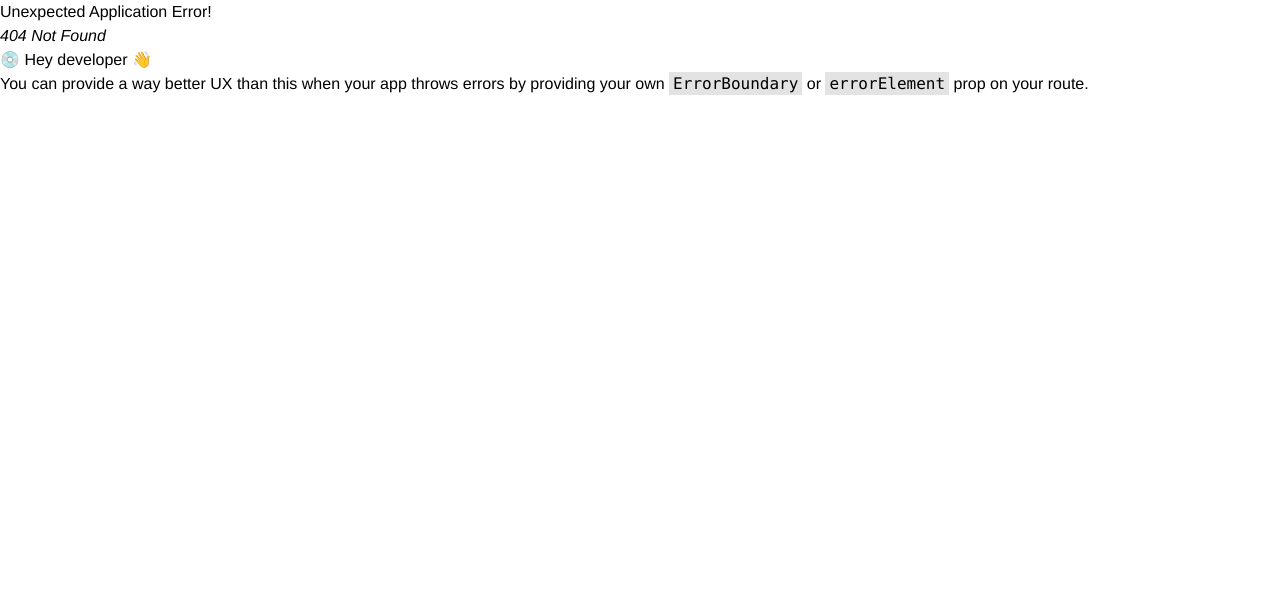
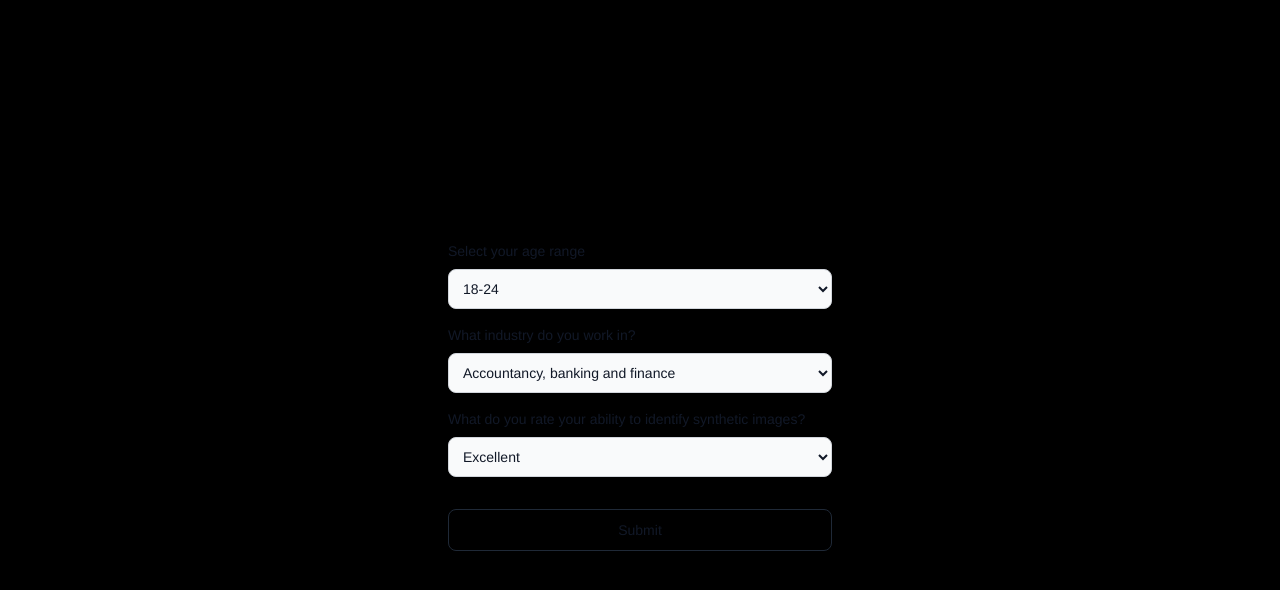
Before and after one commit to tippinsh/research-project-client, a React (Vite) app: page /participant in a window 1280 px wide. Before the commit this address had no page. Shown: the top 590 px of the page. Built offline with nearby package versions, Linux system fonts and the light colour scheme.

Commit message:
feat: Adding participant form submission and API request

```diff
--- a/src/App.jsx
+++ b/src/App.jsx
@@ -2,11 +2,13 @@ import { createBrowserRouter, RouterProvider } from "react-router-dom";
 import HomePage from "./pages/Home";
 import SurveyPage from "./pages/Survey";
 import ParticipantInformationPage from "./pages/ParticipantInformation";
+import ParticipantInputPage from "./pages/ParticipantInput";
 
 const router = createBrowserRouter([
   { path: "/", element: <HomePage /> },
   { path: "/survey", element: <SurveyPage /> },
   { path: "/participant-information", element: <ParticipantInformationPage /> },
+  { path: "/participant", element: <ParticipantInputPage /> },
 ]);
 
 function App() {
--- a/src/components/Answer.jsx
+++ b/src/components/Answer.jsx
@@ -11,7 +11,7 @@ export default function Answer() {
   const [selectedConfidence, setSelectedConfidence] = useState(0);
   const [lastSeen, setLastSeen] = useState(5);
   const [twitterData, setTwitterData] = useState([]);
-  const [showContent, setShowContent] = useState(false);
+  const [showContent, setShowContent] = useState(true);
 
   useEffect(() => {
     const storedQuestions = JSON.parse(localStorage.getItem("questions"));
@@ -91,7 +91,7 @@ export default function Answer() {
     };
 
     setAnswers((prevAnswers) => [...prevAnswers, answer]);
-    setShowContent(false);
+    // setShowContent(false);
     setRealorFake(0);
     setSelectedConfidence(0);
     document.getElementById("options").value = "";
--- a/src/components/ParticipantForm.jsx
+++ b/src/components/ParticipantForm.jsx
@@ -0,0 +1,158 @@
+import { Link } from "react-router-dom";
+import { useState, useEffect } from "react";
+
+function ParticipantForm() {
+  const [participantValues, setParticipantValues] = useState({
+    ageRange: "",
+    industry: "",
+    selfKnowledgeAssessment: "",
+  });
+  const [participantId, setParticipantId] = useState(0);
+
+  const handleChange = (e) => {
+    const { name, value } = e.target;
+    setParticipantValues((prevState) => ({
+      ...prevState,
+      [name]: value,
+    }));
+  };
+
+  useEffect(() => {
+    localStorage.setItem("participantId", participantId);
+  }, [participantId]);
+
+  async function handleSubmit(e) {
+    e.preventDefault();
+
+    const participantValuesInt = {
+      ageRange: parseInt(participantValues.ageRange),
+      industry: participantValues.industry,
+      selfKnowledgeAssessment: parseInt(
+        participantValues.selfKnowledgeAssessment
+      ),
+    };
+
+    const response = await fetch("http://localhost:8080/api/participant", {
+      method: "POST",
+      body: JSON.stringify(participantValuesInt),
+      headers: {
+        "Content-Type": "application/json",
+      },
+    });
+
+    const resData = await response.json();
+    if (!response.ok) {
+      throw new Error("Failed to update user data");
+    }
+
+    setParticipantId(resData.id);
+  }
+
+  return (
+    <div className="w-full">
+      <form className="max-w-sm mx-auto" method="post" onSubmit={handleSubmit}>
+        <label
+          htmlFor="ageRange"
+          className="block mb-2 text-sm font-medium text-gray-900 dark:text-white"
+        >
+          Select your age range
+        </label>
+        <select
+          id="ageRange"
+          name="ageRange"
+          value={participantValues.ageRange}
+          onChange={handleChange}
+          className="bg-gray-50 border border-gray-300 text-gray-900 text-sm rounded-lg focus:ring-blue-500 focus:border-blue-500 block w-full p-2.5 dark:bg-gray-700 dark:border-gray-600 dark:placeholder-gray-400 dark:text-white dark:focus:ring-blue-500 dark:focus:border-blue-500 mb-4"
+        >
+          <option value={0}>18-24</option>
+          <option value={1}>25-34</option>
+          <option value={2}>35-44</option>
+          <option value={3}>45-54</option>
+          <option value={4}>55-64</option>
+          <option value={5}>65 and over</option>
+        </select>
+        <label
+          htmlFor="industry"
+          className="block mb-2 text-sm font-medium text-gray-900 dark:text-white"
+        >
+          What industry do you work in?
+        </label>
+        <select
+          id="industry"
+          name="industry"
+          value={participantValues.industry}
+          onChange={handleChange}
+          className="bg-gray-50 border border-gray-300 text-gray-900 text-sm rounded-lg focus:ring-blue-500 focus:border-blue-500 block w-full p-2.5 dark:bg-gray-700 dark:border-gray-600 dark:placeholder-gray-400 dark:text-white dark:focus:ring-blue-500 dark:focus:border-blue-500 mb-4"
+        >
+          <option>Accountancy, banking and finance</option>
+          <option>Business, consulting and management</option>
+          <option>Charity and voluntary work</option>
+          <option>Creative arts and design</option>
+          <option>Energy and utilities</option>
+          <option>Engineering and manufacturing</option>
+          <option>Environment and agriculture</option>
+          <option>Healthcare</option>
+          <option>Hospitality and events management</option>
+          <option>Information technology</option>
+          <option>Law</option>
+          <option>Law enforcement and security</option>
+          <option>Leisure, sport and tourism</option>
+          <option>Marketing, advertising and PR</option>
+          <option>Property and construction</option>
+          <option>Public services and admin</option>
+          <option>Recruitment and HR</option>
+          <option>Retail</option>
+          <option>Sales</option>
+          <option>Science and pharmaceuticals</option>
+          <option>Social care</option>
+          <option>Teacher training and education</option>
+          <option>Transport and logistics</option>
+          <option>Retired</option>
+          <option>Unemployed</option>
+        </select>
+        <label
+          htmlFor="selfKnowledgeAssessment"
+          className="block mb-2 text-sm font-medium text-gray-900 dark:text-white"
+        >
+          What do you rate your ability to identify synthetic images?
+        </label>
+        <select
+          id="selfKnowledgeAssessment"
+          name="selfKnowledgeAssessment"
+          value={participantValues.selfKnowledgeAssessment}
+          onChange={handleChange}
+          className="bg-gray-50 border border-gray-300 text-gray-900 text-sm rounded-lg focus:ring-blue-500 focus:border-blue-500 block w-full p-2.5 dark:bg-gray-700 dark:border-gray-600 dark:placeholder-gray-400 dark:text-white dark:focus:ring-blue-500 dark:focus:border-blue-500 mb-4"
+        >
+          <option value={0}>Excellent</option>
+          <option value={1}>Very good</option>
+          <option value={2}>Good</option>
+          <option value={3}>Fair</option>
+          <option value={4}>Poor</option>
+          <option value={5}>
+            I've never seen an AI generated image before
+          </option>
+        </select>
+        {participantId === 0 && (
+          <button
+            type="submit"
+            className="mt-4 text-gray-900 hover:text-white border border-gray-800 w-full hover:bg-gray-900 focus:ring-4 focus:outline-none focus:ring-gray-300 font-medium rounded-lg text-sm px-5 py-2.5 text-center me-2 mb-2 dark:border-gray-600 dark:text-gray-400 dark:hover:text-white dark:hover:bg-gray-600 dark:focus:ring-gray-800"
+          >
+            Submit
+          </button>
+        )}
+        {participantId > 0 && (
+          <Link to="/survey">
+            <button
+              type="submit"
+              className="mt-4 text-gray-900 hover:text-white border border-gray-800 w-full hover:bg-gray-900 focus:ring-4 focus:outline-none focus:ring-gray-300 font-medium rounded-lg text-sm px-5 py-2.5 text-center me-2 mb-2 dark:border-gray-600 dark:text-gray-400 dark:hover:text-white dark:hover:bg-gray-600 dark:focus:ring-gray-800"
+            >
+              Next
+            </button>
+          </Link>
+        )}
+      </form>
+    </div>
+  );
+}
+
+export default ParticipantForm;
--- a/src/components/ResearchInformation.jsx
+++ b/src/components/ResearchInformation.jsx
@@ -194,7 +194,7 @@ function ResearchInformation() {
             leaveFrom="opacity-100"
             leaveTo="opacity-0"
           >
-            <Link to="/participant-information">
+            <Link to="/participant">
               <button
                 type="button"
                 class="text-gray-900 hover:text-white border border-gray-800 $ hover:bg-gray-900 focus:ring-4 focus:outline-none focus:ring-gray-300 font-medium rounded-lg text-sm px-5 py-2.5 text-center me-2 mb-2 dark:border-gray-600 dark:text-gray-400 dark:hover:text-white dark:hover:bg-gray-600 dark:focus:ring-gray-800"
--- a/src/pages/Home.jsx
+++ b/src/pages/Home.jsx
@@ -46,7 +46,7 @@ function HomePage() {
             <Link to="/participant-information">
               <button
                 type="button"
-                class="text-gray-900 hover:text-white border border-gray-800 $ hover:bg-gray-900 focus:ring-4 focus:outline-none focus:ring-gray-300 font-medium rounded-lg text-sm px-5 py-2.5 text-center me-2 mb-2 dark:border-gray-600 dark:text-gray-400 dark:hover:text-white dark:hover:bg-gray-600 dark:focus:ring-gray-800"
+                class="text-gray-900 hover:text-white border border-gray-800 hover:bg-gray-900 focus:ring-4 focus:outline-none focus:ring-gray-300 font-medium rounded-lg text-sm px-5 py-2.5 text-center me-2 mb-2 dark:border-gray-600 dark:text-gray-400 dark:hover:text-white dark:hover:bg-gray-600 dark:focus:ring-gray-800"
               >
                 Next
               </button>
--- /dev/null
+++ b/src/pages/ParticipantInput.jsx
@@ -0,0 +1,11 @@
+import ParticipantForm from "../components/ParticipantForm";
+
+function ParticipantInputPage() {
+  return (
+    <div className="flex items-center justify-center min-h-screen bg-black text-white text-lg md:text-xl px-10">
+      <ParticipantForm></ParticipantForm>
+    </div>
+  );
+}
+
+export default ParticipantInputPage;
```
